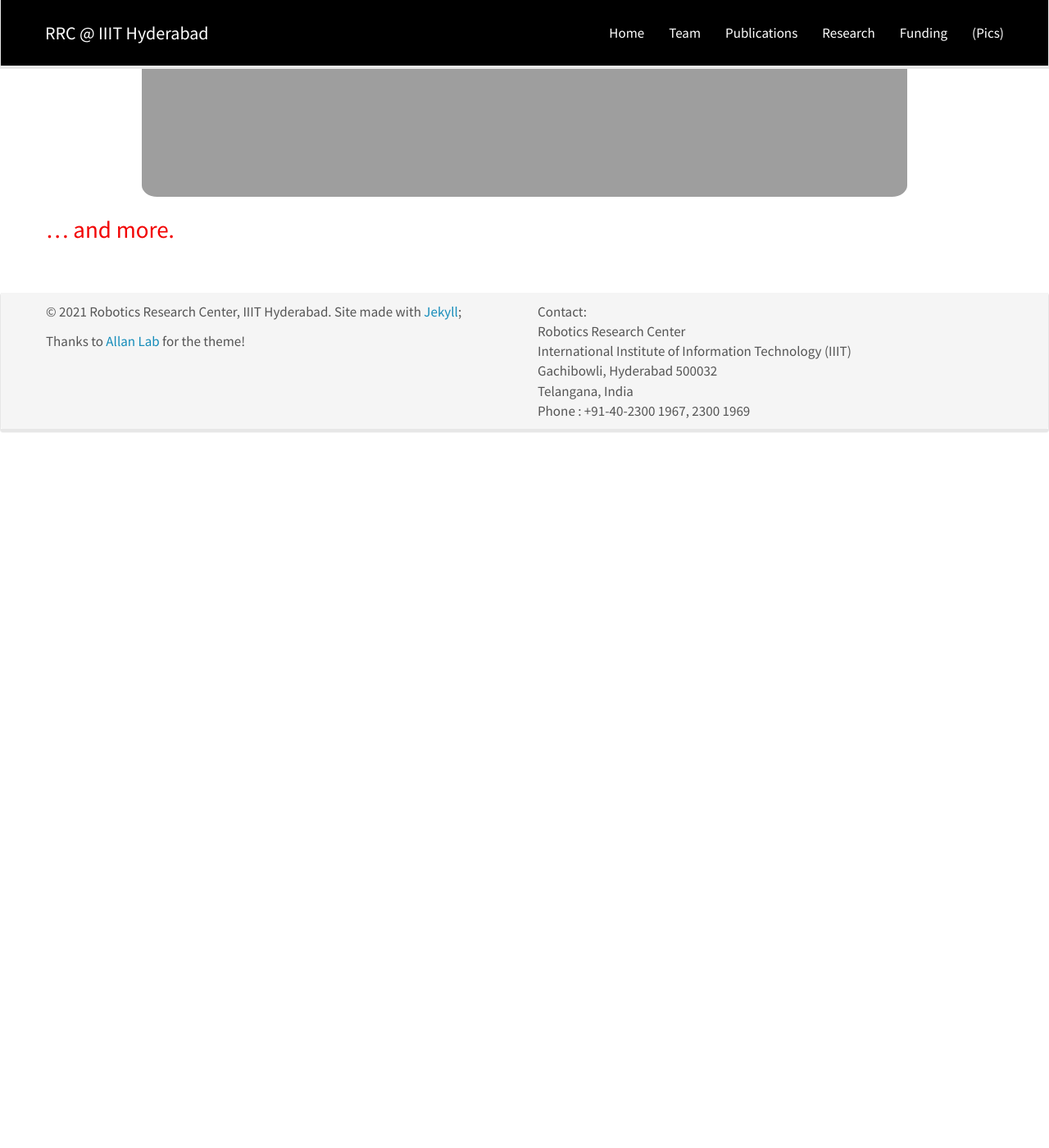
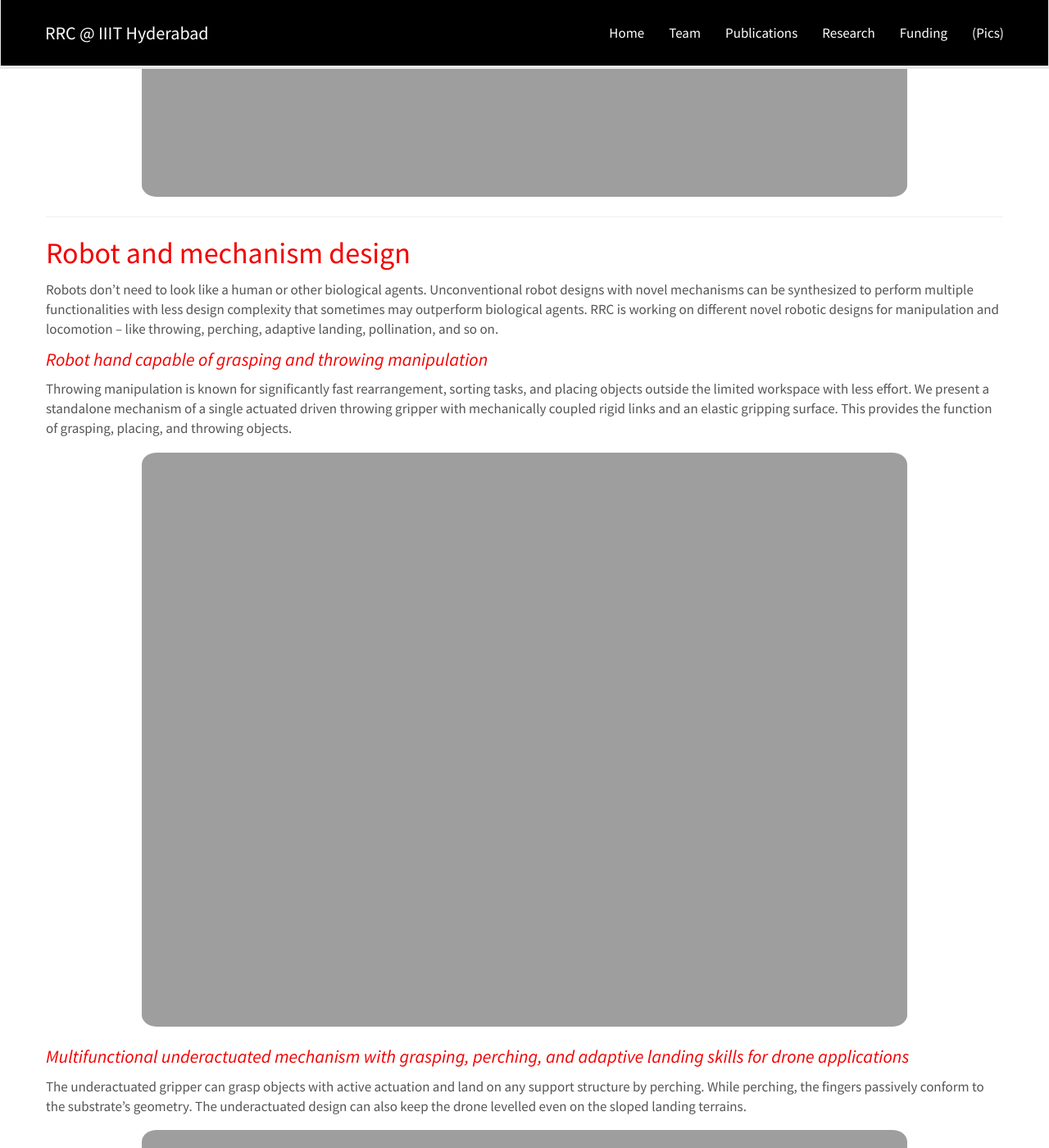
Before and after one commit to sakshammgupta/roboticsiiith.github.io, a Jekyll site: the page built from _pages/research.md, in a window 1280 px wide and 1400 px high, scrolled down 6523 px. Shown: the whole window at 82% size. Built offline with Jekyll 4.4.1, drawn with Linux system fonts in a browser that asks for light colours; nearby versions of some CDN libraries; before the commit the page ends 7094 px from its top, so only the background shows below that; some of the changed text lies outside the part shown.

Commit message:
update research page

```diff
--- a/_pages/research.md
+++ b/_pages/research.md
@@ -84,6 +84,31 @@ The Embedded Fault Tolerant Control (EFTC) Group works on fault detection, class
 A UAV-based remote sensing system incorporated with computer vision has demonstrated potential for assisting building construction and disaster management, like damage assessment during earthquakes. The vulnerability of a building to an earthquake can be assessed through an inspection that takes into account the expected damage progression of the associated component and the component's contribution to structural system performance. This research thread is primarily focused on estimating salient parameters of physical structures that are necessary for the seismic risk assessment of buildings. Parameters estimated through UAV-based visual remote sensing in conjunction with a post-processing software library include window count, story height, number of stories, the distance between adjacent buildings, rooftop objects, roof area, plan-shape, roof layout, and cracks.
 <center><img src="{{ site.url }}{{ site.baseurl }}images/research/drone_civil.png" class="img-responsive" width="80%" style="float: center"></center>
 
+---
+
+## Robot and mechanism design
+
+Robots don’t need to look like a human or other biological agents. Unconventional robot designs with novel mechanisms can be synthesized to perform multiple functionalities with less design complexity that sometimes may outperform biological agents. RRC is working on different novel robotic designs for manipulation and locomotion – like throwing, perching, adaptive landing, pollination, and so on.
+
+#### *Robot hand capable of grasping and throwing manipulation*
+Throwing manipulation is known for significantly fast rearrangement, sorting tasks, and placing objects outside the limited workspace with less effort. We present a standalone mechanism of a single actuated driven throwing gripper with mechanically coupled rigid links and an elastic gripping surface. This provides the function of grasping, placing, and throwing objects.
+
+<center><img src="{{ site.url }}{{ site.baseurl }}images/research/gripper_throwing_RRC.png" class="img-responsive" width="80%" style="float: center"></center>
+
+#### *Multifunctional underactuated mechanism with grasping, perching, and adaptive landing skills for drone applications*
+The underactuated gripper can grasp objects with active actuation and land on any support structure by perching. While perching, the fingers passively conform to the substrate’s geometry. The underactuated design can also keep the drone levelled even on the sloped landing terrains.
+
+<center><img src="{{ site.url }}{{ site.baseurl }}images/research/Perching mechanism.png" class="img-responsive" width="80%" style="float: center"></center>
+
+---
+
+## Mobile manipulation
+Performing mobile manipulation tasks in a home-like environment require a synergy of navigation, manipulation, and interaction with the environment. In line with it, students at RRC are developing a proof-of-concept of a mobile manipulation system to demonstrate tasks involving human commands, typically picking and placing an object in a partially unstructured environment. Other than typical pick-and-place tasks, students are also working on various research threads (like model-based manipulation) to make the real physical robots perform fine manipulation tasks such as pushing, sliding, striking, throwing, etc.
+
+<center><img src="{{ site.url }}{{ site.baseurl }}images/research/Mobile Manipulator_RRC.png" class="img-responsive" width="80%" style="float: center"></center>
+
+---
+
 
 
 ### ... and more.
```
Also changed, not shown: images/research/Concept Picture Throwing.png (added), images/research/Gripper Throwing concept.png (added), images/research/Manipulator.jpeg (added), images/research/Mobile Base.jpeg (added), images/research/Mobile Manipulator.jpeg (added), images/research/Perching mechanism.png (added), images/research/gripper_throwing_RRC.png (added), 1 other file.
